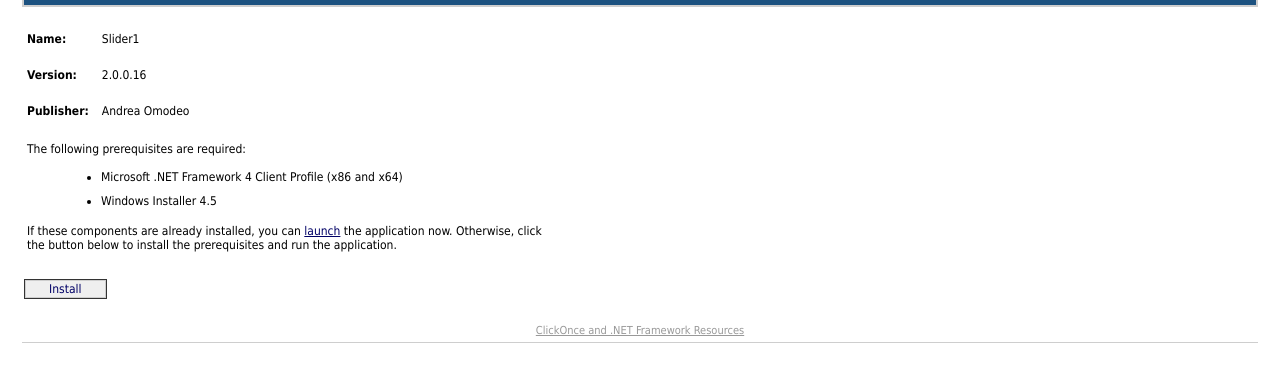
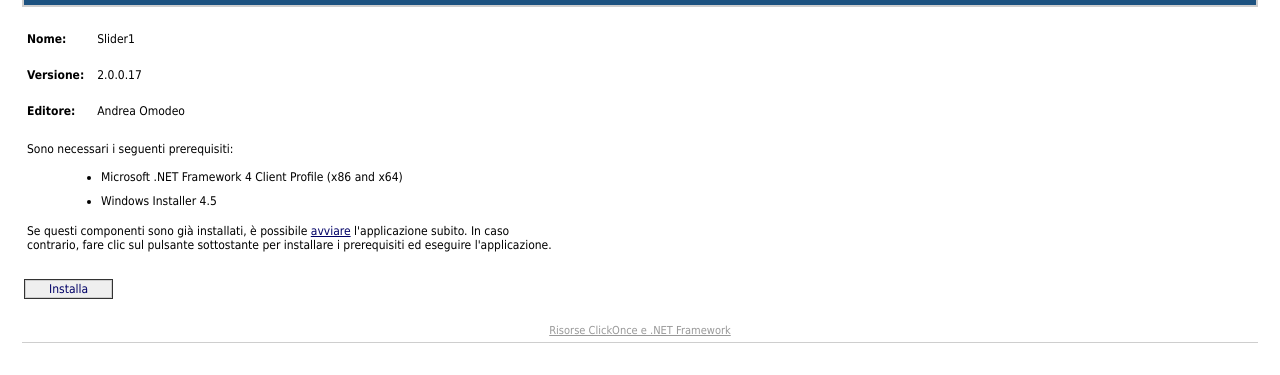
Before and after one commit to AndreaOmodeo/Slider1, a plain HTML site: page Slider1/publish/index.htm in a window 1280 px wide. Shown: the part 91-466 px from the top of the page. Drawn offline with Linux system fonts and the light colour scheme.

```diff
--- a/Slider1/publish/index.htm
+++ b/Slider1/publish/index.htm
@@ -59,23 +59,23 @@ FONT.key {font-weight: bold; color: darkgreen}
 <TR><TD ALIGN="LEFT"><TABLE CELLPADDING="2" CELLSPACING="0" BORDER="0" WIDTH="540"><TR><TD WIDTH="496">
 
 <!-- Begin AppInfo -->
-<TABLE><TR><TD COLSPAN="3">&nbsp;</TD></TR><TR><TD><B>Name:</B></TD><TD WIDTH="5"><SPACER TYPE="block" WIDTH="10" /></TD><TD>Slider1</TD></TR><TR><TD COLSPAN="3">&nbsp;</TD></TR><TR><TD><B>Version:</B></TD><TD WIDTH="5"><SPACER TYPE="block" WIDTH="10" /></TD><TD>2.0.0.16</TD></TR><TR><TD COLSPAN="3">&nbsp;</TD></TR><TR><TD><B>Publisher:</B></TD><TD WIDTH="5"><SPACER TYPE="block" WIDTH="10" /></TD><TD>Andrea Omodeo</TD></TR><tr><td colspan="3">&nbsp;</td></tr></TABLE>
+<TABLE><TR><TD COLSPAN="3">&nbsp;</TD></TR><TR><TD><B>Nome:</B></TD><TD WIDTH="5"><SPACER TYPE="block" WIDTH="10" /></TD><TD>Slider1</TD></TR><TR><TD COLSPAN="3">&nbsp;</TD></TR><TR><TD><B>Versione:</B></TD><TD WIDTH="5"><SPACER TYPE="block" WIDTH="10" /></TD><TD>2.0.0.17</TD></TR><TR><TD COLSPAN="3">&nbsp;</TD></TR><TR><TD><B>Editore:</B></TD><TD WIDTH="5"><SPACER TYPE="block" WIDTH="10" /></TD><TD>Andrea Omodeo</TD></TR><tr><td colspan="3">&nbsp;</td></tr></TABLE>
 <!-- End AppInfo -->
 
 
 <!-- Begin Prerequisites -->
-<TABLE ID="BootstrapperSection" BORDER="0"><TR><TD COLSPAN="2">The following prerequisites are required:</TD></TR><TR><TD WIDTH="10">&nbsp;</TD><TD><UL>
+<TABLE ID="BootstrapperSection" BORDER="0"><TR><TD COLSPAN="2">Sono necessari i seguenti prerequisiti:</TD></TR><TR><TD WIDTH="10">&nbsp;</TD><TD><UL>
 <LI>Microsoft .NET Framework 4 Client Profile (x86 and x64)</LI>
 <LI>Windows Installer 4.5</LI>
 </UL></TD></TR><TR><TD COLSPAN="2">
-If these components are already installed, you can <SPAN CLASS="JustThisApp"><A HREF="Slider1.application">launch</A></SPAN> the application now. Otherwise, click the button below to install the prerequisites and run the application.
+Se questi componenti sono già installati, è possibile <SPAN CLASS="JustThisApp"><A HREF="Slider1.application">avviare</A></SPAN> l'applicazione subito. In caso contrario, fare clic sul pulsante sottostante per installare i prerequisiti ed eseguire l'applicazione.
 </TD></TR><TR><TD COLSPAN="2">&nbsp;</TD></TR></TABLE>
 <!-- End Prerequisites -->
 
 
 </TD></TR></TABLE>
 <!-- Begin Buttons -->
-<TR><TD ALIGN="LEFT"><TABLE CELLPADDING="2" CELLSPACING="0" BORDER="0" WIDTH="540" STYLE="cursor:hand" ONCLICK="window.navigate(InstallButton.href)"><TR><TD ALIGN="LEFT"><TABLE CELLPADDING="1" BGCOLOR="#333333" CELLSPACING="0" BORDER="0"><TR><TD><TABLE CELLPADDING="1" BGCOLOR="#cecece" CELLSPACING="0" BORDER="0"><TR><TD><TABLE CELLPADDING="1" BGCOLOR="#efefef" CELLSPACING="0" BORDER="0"><TR><TD WIDTH="20"><SPACER TYPE="block" WIDTH="20" HEIGHT="1" /></TD><TD><A ID="InstallButton" HREF="setup.exe">Install</A></TD><TD width="20"><SPACER TYPE="block" WIDTH="20" HEIGHT="1" /></TD></TR></TABLE></TD></TR></TABLE></TD></TR></TABLE></TD><TD WIDTH="15%" ALIGN="right" /></TR></TABLE></TD></TR>
+<TR><TD ALIGN="LEFT"><TABLE CELLPADDING="2" CELLSPACING="0" BORDER="0" WIDTH="540" STYLE="cursor:hand" ONCLICK="window.navigate(InstallButton.href)"><TR><TD ALIGN="LEFT"><TABLE CELLPADDING="1" BGCOLOR="#333333" CELLSPACING="0" BORDER="0"><TR><TD><TABLE CELLPADDING="1" BGCOLOR="#cecece" CELLSPACING="0" BORDER="0"><TR><TD><TABLE CELLPADDING="1" BGCOLOR="#efefef" CELLSPACING="0" BORDER="0"><TR><TD WIDTH="20"><SPACER TYPE="block" WIDTH="20" HEIGHT="1" /></TD><TD><A ID="InstallButton" HREF="setup.exe">Installa</A></TD><TD width="20"><SPACER TYPE="block" WIDTH="20" HEIGHT="1" /></TD></TR></TABLE></TD></TR></TABLE></TD></TR></TABLE></TD><TD WIDTH="15%" ALIGN="right" /></TR></TABLE></TD></TR>
 <!-- End Buttons -->
 </TD></TR>
 <!-- End Dialog -->
@@ -87,7 +87,7 @@ If these components are already installed, you can <SPAN CLASS="JustThisApp"><A
 
 <TR><TD>
 <!-- Begin Footer -->
-<TABLE WIDTH="100%" CELLPADDING="0" CELLSPACING="0" BORDER="0" BGCOLOR="#ffffff"><TR><TD HEIGHT="5"><SPACER TYPE="block" HEIGHT="5" /></TD></TR><TR><TD CLASS="FooterText" ALIGN="center"><A HREF="https://go.microsoft.com/fwlink/?LinkId=154571">ClickOnce and .NET Framework Resources</A>
+<TABLE WIDTH="100%" CELLPADDING="0" CELLSPACING="0" BORDER="0" BGCOLOR="#ffffff"><TR><TD HEIGHT="5"><SPACER TYPE="block" HEIGHT="5" /></TD></TR><TR><TD CLASS="FooterText" ALIGN="center"><A HREF="https://go.microsoft.com/fwlink/?LinkId=154571">Risorse ClickOnce e .NET Framework</A>
 </TD></TR><TR><TD HEIGHT="5"><SPACER TYPE="block" HEIGHT="5" /></TD></TR><TR><TD HEIGHT="1" bgcolor="#cecece"><SPACER TYPE="block" HEIGHT="1" /></TD></TR></TABLE>
 <!-- End Footer -->
 </TD></TR>
```
Also changed, not shown: 10 other files.
